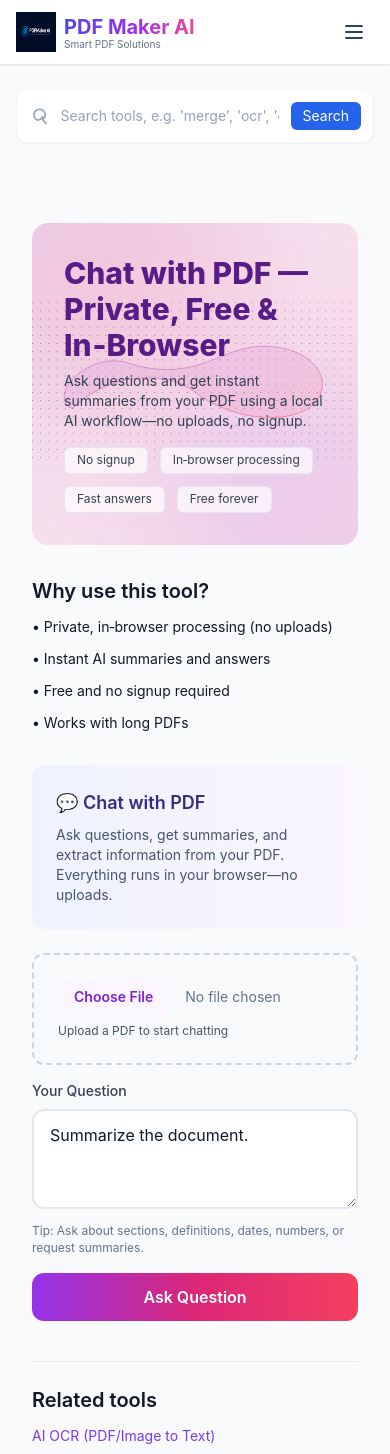
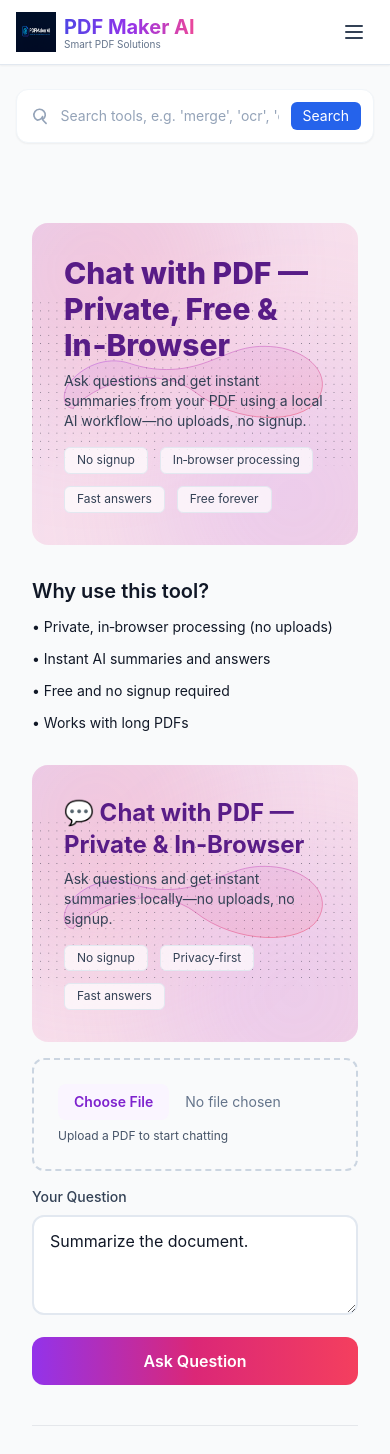
Before and after one commit to studybuild576-commits/my-tool-website, a Next.js app: page /chat-with-pdf in a window 390 px wide. Shown: the top 1454 px of the page. Built offline with nearby package versions, Linux system fonts and the light colour scheme.

Commit message:
Update ChatWithPDFForm.tsx

```diff
--- a/components/ChatWithPDFForm.tsx
+++ b/components/ChatWithPDFForm.tsx
@@ -5,10 +5,7 @@ import { useState, useRef } from "react";
 import { Document } from "flexsearch";
 import * as stringSimilarity from "string-similarity";
 
-interface TextChunk {
-  text: string;
-  pageNum: number;
-}
+interface TextChunk { text: string; pageNum: number; }
 
 export default function ChatWithPDFForm() {
   const [loading, setLoading] = useState(false);
@@ -20,7 +17,6 @@ export default function ChatWithPDFForm() {
   const chunksRef = useRef<TextChunk[]>([]);
 
   async function extractTextFromPDF(file: File) {
-    // Lazy import + typesafe worker config (no ts-expect-error)
     const pdfjsLib = (await import("pdfjs-dist")) as any;
     pdfjsLib.GlobalWorkerOptions = pdfjsLib.GlobalWorkerOptions || {};
     pdfjsLib.GlobalWorkerOptions.workerSrc =
@@ -36,8 +32,6 @@ export default function ChatWithPDFForm() {
       const page = await pdf.getPage(i);
       const content = await page.getTextContent();
       const text = (content.items as any[]).map((item: any) => item.str).join(" ");
-
-      // Correct whitespace split for ~100-word chunks
       const words = text.split(/s+/);
       for (let j = 0; j < words.length; j += 100) {
         const chunk = words.slice(j, j + 100).join(" ");
@@ -50,7 +44,7 @@ export default function ChatWithPDFForm() {
   function initializeSearch(textChunks: TextChunk[]) {
     const index = new Document({
       document: { id: "id", index: ["text"], store: ["text", "pageNum"] },
-      tokenize: "forward",
+      tokenize: "forward"
     } as any);
     textChunks.forEach((chunk, i) => index.add(i, { text: chunk.text, pageNum: chunk.pageNum }));
     return index;
@@ -59,7 +53,6 @@ export default function ChatWithPDFForm() {
   function getAnswer(question: string, chunks: TextChunk[], index: any): string {
     const q = question.toLowerCase();
 
-    // Quick heuristics
     if (q.includes("how many pages")) {
       const pages = new Set(chunks.map((c) => c.pageNum)).size;
       return `The document has ${pages} page${pages === 1 ? "" : "s"}.`;
@@ -74,24 +67,18 @@ Starts with: "${first.slice(0, 200)}..."
 Concludes with: "${last.slice(-200)}"`;
     }
 
-    // Search + enrich to get ids
     const results = index.search(question, { limit: 8, enrich: true });
     const ids: number[] = [];
-    for (const r of results) {
-      for (const item of r.result || []) {
-        if (typeof item.id === "number") ids.push(item.id);
-      }
-    }
+    for (const r of results) for (const item of r.result || []) if (typeof item.id === "number") ids.push(item.id);
     if (!ids.length) return "No clearly relevant passages were found for that query.";
 
     const candidates = ids.slice(0, 5).map((id) => chunks[id]).filter(Boolean);
     const scored = candidates.map((chunk) => ({
       chunk,
-      score: stringSimilarity.compareTwoStrings(q, chunk.text.toLowerCase()),
+      score: stringSimilarity.compareTwoStrings(q, chunk.text.toLowerCase())
     }));
     scored.sort((a, b) => b.score - a.score);
     const best = scored[0]?.chunk || candidates[0];
-
     return `Based on page ${best.pageNum}, relevant passage:
 
 ${best.text}`;
@@ -99,22 +86,14 @@ ${best.text}`;
 
   async function handleSubmit(e: React.FormEvent<HTMLFormElement>) {
     e.preventDefault();
-    setAnswer(null);
-    setError(null);
-    setProgress("");
+    setAnswer(null); setError(null); setProgress("");
 
     const form = e.currentTarget;
     const file = (form.elements.namedItem("file") as HTMLInputElement)?.files?.[0];
     const question = (form.elements.namedItem("question") as HTMLInputElement)?.value || "";
 
-    if (!file) {
-      setError("Please select a PDF file");
-      return;
-    }
-    if (!question.trim()) {
-      setError("Please enter a question");
-      return;
-    }
+    if (!file) { setError("Please select a PDF file"); return; }
+    if (!question.trim()) { setError("Please enter a question"); return; }
 
     setLoading(true);
     try {
@@ -124,26 +103,62 @@ ${best.text}`;
         setProgress("Building search index...");
         indexRef.current = initializeSearch(chunksRef.current);
       }
-
       setProgress("Finding relevant information...");
       const response = getAnswer(question, chunksRef.current, indexRef.current);
       setAnswer(response);
     } catch (err: any) {
-      console.error("PDF processing error:", err);
       setError("Failed to process PDF: " + String(err));
     } finally {
-      setLoading(false);
-      setProgress("");
+      setLoading(false); setProgress("");
     }
   }
 
   return (
     <form onSubmit={handleSubmit} className="space-y-4" noValidate>
-      <div className="bg-gradient-to-r from-indigo-50 to-purple-50 rounded-xl p-6 mb-6">
-        <h2 className="text-lg font-semibold text-indigo-900 mb-2">💬 Chat with PDF</h2>
-        <p className="text-sm text-slate-600">
-          Ask questions, get summaries, and extract information from your PDF. Everything runs in your browser—no uploads.
-        </p>
+      {/* Decorative hero (inline SVG, no images) */}
+      <div className="relative overflow-hidden rounded-2xl">
+        <div className="absolute inset-0 bg-gradient-to-br from-purple-600/15 via-pink-500/15 to-rose-500/15" />
+        <div aria-hidden="true" className="pointer-events-none absolute -top-24 -left-20 h-72 w-72 rounded-full bg-rose-400 blur-3xl opacity-20" />
+        <div aria-hidden="true" className="pointer-events-none absolute -bottom-24 -right-20 h-72 w-72 rounded-full bg-purple-400 blur-3xl opacity-20" />
+        <svg
+          className="absolute inset-0 w-full h-full"
+          viewBox="0 0 800 400"
+          xmlns="http://www.w3.org/2000/svg"
+          role="img"
+          aria-label="Chat with PDF AI tool providing answers and summaries from documents"
+        >
+          <defs>
+            <pattern id="dots2" x="0" y="0" width="20" height="20" patternUnits="userSpaceOnUse">
+              <circle cx="1" cy="1" r="1" fill="currentColor" />
+            </pattern>
+            <linearGradient id="stroke2" x1="0" y1="0" x2="1" y2="1">
+              <stop offset="0%" stopColor="#a855f7" stopOpacity="0.6" />
+              <stop offset="100%" stopColor="#f43f5e" stopOpacity="0.6" />
+            </linearGradient>
+            <linearGradient id="fill2" x1="0" y1="0" x2="1" y2="1">
+              <stop offset="0%" stopColor="#c084fc" stopOpacity="0.18" />
+              <stop offset="100%" stopColor="#fb7185" stopOpacity="0.18" />
+            </linearGradient>
+          </defs>
+          <rect width="100%" height="100%" fill="url(#dots2)" className="text-purple-400/20" />
+          <path
+            d="M100,260 C180,180 320,160 400,220 C500,300 660,300 700,240 C740,180 680,120 600,110 C520,100 480,130 420,150 C360,170 300,170 240,150 C180,130 120,160 90,200 C70,230 80,260 100,260 Z"
+            fill="url(#fill2)"
+            stroke="url(#stroke2)"
+            strokeWidth="2"
+          />
+        </svg>
+        <div className="relative p-8 sm:p-10">
+          <h2 className="text-2xl sm:text-3xl font-bold text-purple-900">💬 Chat with PDF — Private & In‑Browser</h2>
+          <p className="mt-2 text-sm sm:text-base text-slate-700">
+            Ask questions and get instant summaries locally—no uploads, no signup.
+          </p>
+          <ul className="mt-4 flex flex-wrap gap-3 text-xs sm:text-sm text-slate-700">
+            <li className="bg-white/70 backdrop-blur px-3 py-1 rounded-md border border-slate-200">No signup</li>
+            <li className="bg-white/70 backdrop-blur px-3 py-1 rounded-md border border-slate-200">Privacy‑first</li>
+            <li className="bg-white/70 backdrop-blur px-3 py-1 rounded-md border border-slate-200">Fast answers</li>
+          </ul>
+        </div>
       </div>
 
       <div className="border-2 border-dashed border-slate-300 rounded-xl p-6 hover:border-purple-400 transition">
@@ -159,6 +174,7 @@ ${best.text}`;
             setAnswer(null);
           }}
           disabled={loading}
+          aria-label="Upload PDF for AI chat and summarization"
         />
         <p className="mt-2 text-xs text-slate-600">
           {fileName ? `Selected file: ${fileName}` : "Upload a PDF to start chatting"}
@@ -174,10 +190,8 @@ ${best.text}`;
           placeholder="Ask anything about the document…"
           defaultValue="Summarize the document."
           disabled={loading}
+          aria-label="Type your question about the PDF"
         />
-        <p className="mt-2 text-xs text-slate-500">
-          Tip: Ask about sections, definitions, dates, numbers, or request summaries.
-        </p>
       </div>
 
       {progress && (
@@ -203,7 +217,18 @@ ${best.text}`;
 
       {answer && (
         <section className="bg-gradient-to-br from-purple-50 to-pink-50 border border-purple-200 rounded-xl p-6">
-          <h3 className="font-semibold text-purple-800 mb-3">Answer</h3>
+          <div className="flex items-center justify-between mb-3">
+            <h3 className="font-semibold text-purple-800 flex items-center gap-2">
+              <span>💡</span> Answer
+            </h3>
+            <button
+              type="button"
+              onClick={() => navigator.clipboard.writeText(answer)}
+              className="text-sm bg-white px-3 py-1 rounded-lg border border-purple-300 hover:bg-purple-50 transition"
+            >
+              📋 Copy
+            </button>
+          </div>
           <div className="bg-white rounded-lg p-4">
             <p className="text-sm text-slate-700 whitespace-pre-wrap leading-relaxed">{answer}</p>
           </div>
```
